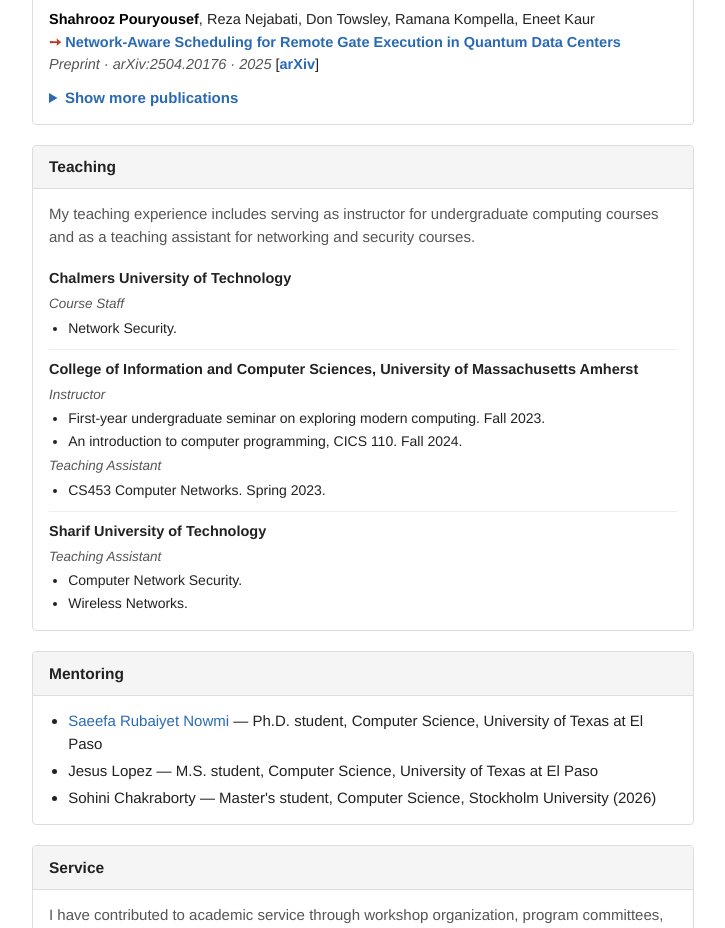
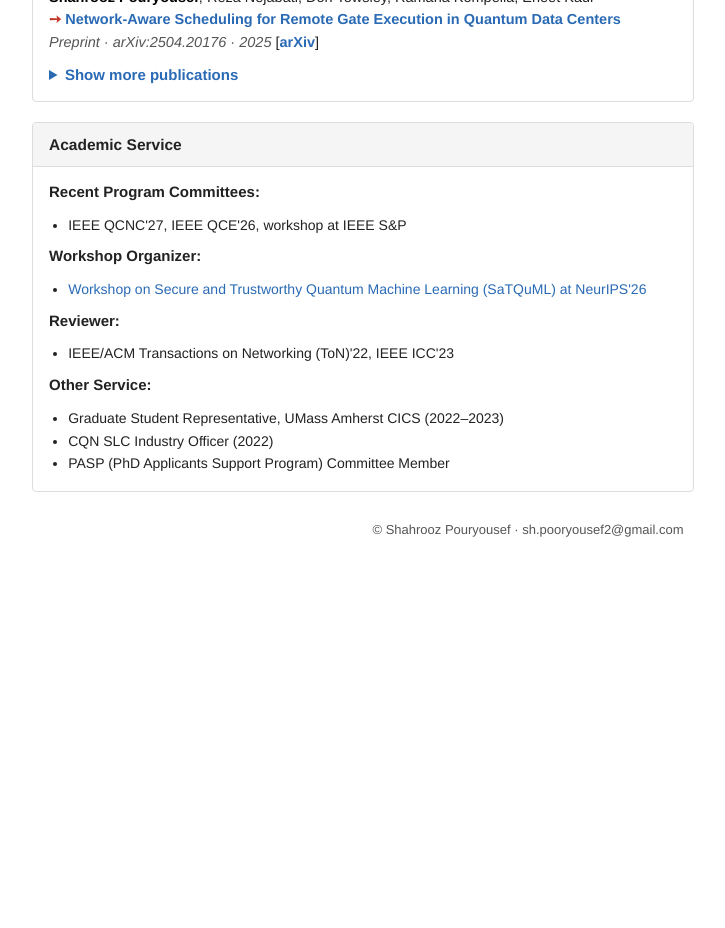
Before and after one commit to pooryousefshahrooz/pooryousefshahrooz.github.io, a plain HTML site: page index.html in a window 1280 px wide. Shown: the part 1872-2800 px from the top of the page, without its empty margins (112-837 px from the left). After the commit the page ends 2443 px from the top, so only its background shows below. Drawn offline with Linux system fonts and the light colour scheme.

Commit message:
Replace Teaching/Mentoring/Service with compact Academic Service section
Co-Authored-By: Claude Sonnet 5.5 <noreply@anthropic.com>

```diff
--- a/index.html
+++ b/index.html
@@ -34,8 +34,6 @@
       <nav class="jump">
         <a href="#research">Research</a> &middot;
         <a href="#publications">Publications</a> &middot;
-        <a href="#teaching">Teaching</a> &middot;
-        <a href="#mentoring">Mentoring</a> &middot;
         <a href="#service">Service</a> &middot;
         <a href="#news">News</a>
       </nav>
@@ -309,152 +307,28 @@
       </div>
     </section>
 
-    <!-- ── Teaching ── -->
-    <section class="panel" id="teaching">
-      <h2 class="panel-heading">Teaching</h2>
+    <!-- ── Academic Service ── -->
+    <section class="panel" id="service">
+      <h2 class="panel-heading">Academic Service</h2>
       <div class="panel-body">
-<p class="section-intro">
-      My teaching experience includes serving as instructor for undergraduate computing courses and as a teaching assistant for networking and security courses.
-    </p>
-    <div class="exp-list">
-
-      <div class="exp-item">
-        <div class="exp-head">
-          <h3>Chalmers University of Technology</h3>
-        </div>
-        <div class="exp-group">
-          <p class="exp-role">Course Staff</p>
-          <ul>
-            <li>Network Security.</li>
-          </ul>
-        </div>
-      </div>
-
-      <div class="exp-item">
-        <div class="exp-head">
-          <h3>College of Information and Computer Sciences, University of Massachusetts Amherst</h3>
-        </div>
-        <div class="exp-group">
-          <p class="exp-role">Instructor</p>
-          <ul>
-            <li>First-year undergraduate seminar on exploring modern computing. Fall 2023.</li>
-            <li>An introduction to computer programming, CICS 110. Fall 2024.</li>
-          </ul>
-        </div>
-        <div class="exp-group">
-          <p class="exp-role">Teaching Assistant</p>
-          <ul>
-            <li>CS453 Computer Networks. Spring 2023.</li>
-          </ul>
-        </div>
-      </div>
-
-      <div class="exp-item">
-        <div class="exp-head">
-          <h3>Sharif University of Technology</h3>
-        </div>
-        <div class="exp-group">
-          <p class="exp-role">Teaching Assistant</p>
-          <ul>
-            <li>Computer Network Security.</li>
-            <li>Wireless Networks.</li>
-          </ul>
-        </div>
-      </div>
-
-    </div>
-      </div>
-    </section>
-
-    <!-- ── Mentoring ── -->
-    <section class="panel" id="mentoring">
-      <h2 class="panel-heading">Mentoring</h2>
-      <div class="panel-body">
-        <ul class="mentees">
-          <li>
-            <a href="https://scholar.google.com/citations?user=wS6V-PYAAAAJ&hl=en" target="_blank">Saeefa Rubaiyet Nowmi</a>
-            &mdash; Ph.D. student, Computer Science, University of Texas at El Paso
-          </li>
-          <li>
-            Jesus Lopez &mdash; M.S. student, Computer Science, University of Texas at El Paso
-          </li>
-          <li>
-            Sohini Chakraborty &mdash; Master's student, Computer Science, Stockholm University (2026)
-          </li>
+        <p class="svc-label">Recent Program Committees:</p>
+        <ul class="svc-list">
+          <li>IEEE QCNC'27, IEEE QCE'26, workshop at IEEE S&amp;P</li>
         </ul>
-      </div>
-    </section>
-
-    <!-- ── Service ── -->
-    <section class="panel" id="service">
-      <h2 class="panel-heading">Service</h2>
-      <div class="panel-body">
-<p class="section-intro">
-      I have contributed to academic service through workshop organization, program committees, student representation, community-building, applicant mentoring, and peer review.
-    </p>
-    <div class="exp-list">
-
-      <div class="exp-item">
-        <div class="exp-head">
-          <h3>Workshop Co-Organizer &mdash; <a href="https://satquml.github.io/" target="_blank">SaTQuML @ NeurIPS 2026</a></h3>
-          <span>2026</span>
-        </div>
-        <ul>
-          <li>Co-organizing the Workshop on Secure and Trustworthy Quantum Machine Learning (SaTQuML) at NeurIPS 2026, with Saidur Rahman, Jakub Szefer, Taqi Raza, and Khoa Luu.</li>
+        <p class="svc-label">Workshop Organizer:</p>
+        <ul class="svc-list">
+          <li><a href="https://satquml.github.io/" target="_blank">Workshop on Secure and Trustworthy Quantum Machine Learning (SaTQuML) at NeurIPS'26</a></li>
         </ul>
-      </div>
-
-      <div class="exp-item">
-        <div class="exp-head">
-          <h3>Program Committees &amp; Peer Reviewing</h3>
-        </div>
-        <ul>
-          <li>Program Committee Member, IEEE International Conference on Quantum Communications, Networking, and Computing (QCNC), 2027.</li>
-          <li>Program Committee Member, IEEE International Conference on Quantum Computing and Engineering (QCE), 2026.</li>
-          <li>Program Committee Member, workshop at the IEEE Symposium on Security and Privacy (S&amp;P).</li>
-          <li>IEEE/ACM Transactions on Networking (ToN), 2022.</li>
-          <li>IEEE International Conference on Communications (ICC), 2023.</li>
+        <p class="svc-label">Reviewer:</p>
+        <ul class="svc-list">
+          <li>IEEE/ACM Transactions on Networking (ToN)'22, IEEE ICC'23</li>
         </ul>
-      </div>
-
-      <div class="exp-item">
-        <div class="exp-head">
-          <h3>Graduate Student Representative</h3>
-          <span>2022-2023</span>
-        </div>
-        <ul>
-          <li>Represented graduate student interests and concerns to the department, faculty, and administration.</li>
-          <li>Participated in departmental meetings, committees, and councils to bring graduate student perspectives into decision-making.</li>
-          <li>Interviewed faculty candidates for tenure-track positions.</li>
+        <p class="svc-label">Other Service:</p>
+        <ul class="svc-list">
+          <li>Graduate Student Representative, UMass Amherst CICS (2022&ndash;2023)</li>
+          <li>CQN SLC Industry Officer (2022)</li>
+          <li>PASP (PhD Applicants Support Program) Committee Member</li>
         </ul>
-      </div>
-
-      <div class="exp-item">
-        <div class="exp-head">
-          <h3>CQN SLC Industry Officer</h3>
-          <span>2022</span>
-        </div>
-        <ul>
-          <li>Organized events to foster community in the Center for Quantum Networks (CQN).</li>
-        </ul>
-      </div>
-
-      <div class="exp-item">
-        <div class="exp-head">
-          <h3>PASP Program Committee Member</h3>
-        </div>
-        <ul>
-          <li>Served on the PhD Applicants Support Program committee, helping applicants from underrepresented groups improve their Ph.D. application materials.</li>
-        </ul>
-      </div>
-
-      <div class="exp-item">
-        <div class="exp-head">
-          <h3>CICS Social Committee Member</h3>
-        </div>
-      </div>
-
-    </div>
       </div>
     </section>
 
--- a/style.css
+++ b/style.css
@@ -249,39 +249,11 @@ a:hover { text-decoration: underline; }
 
 .pub-more:not([open]) summary { margin-bottom: 0; }
 
-/* ── Mentoring ── */
-.mentees { padding-left: 1.2rem; }
-.mentees li { margin-bottom: .3rem; }
-.mentees li:last-child { margin-bottom: 0; }
-
-/* ── Teaching & Service ── */
-.section-intro { color: var(--text-2); margin-bottom: .6rem; }
-
-.exp-item { padding: .55rem 0; border-bottom: 1px solid #eee; }
-.exp-item:last-child { border-bottom: none; padding-bottom: 0; }
-
-.exp-head {
-  display: flex;
-  align-items: baseline;
-  justify-content: space-between;
-  gap: 1rem;
-}
-
-.exp-head h3 { font-size: 14.5px; font-weight: 700; }
-
-.exp-head span {
-  flex-shrink: 0;
-  font-size: 13px;
-  color: var(--text-2);
-  font-variant-numeric: tabular-nums;
-}
-
-.exp-group { margin-top: .25rem; }
-
-.exp-role { font-size: 13.5px; font-style: italic; color: var(--text-2); }
-
-.exp-item ul { padding-left: 1.2rem; margin-top: .2rem; }
-.exp-item li { font-size: 14px; margin-bottom: .12rem; }
+/* ── Academic Service ── */
+.svc-label { font-weight: 700; margin-top: .6rem; }
+.svc-label:first-child { margin-top: 0; }
+.svc-list { padding-left: 1.2rem; margin-top: .15rem; }
+.svc-list li { font-size: 14px; margin-bottom: .12rem; }
 
 /* ── Footer ── */
 footer {
```
